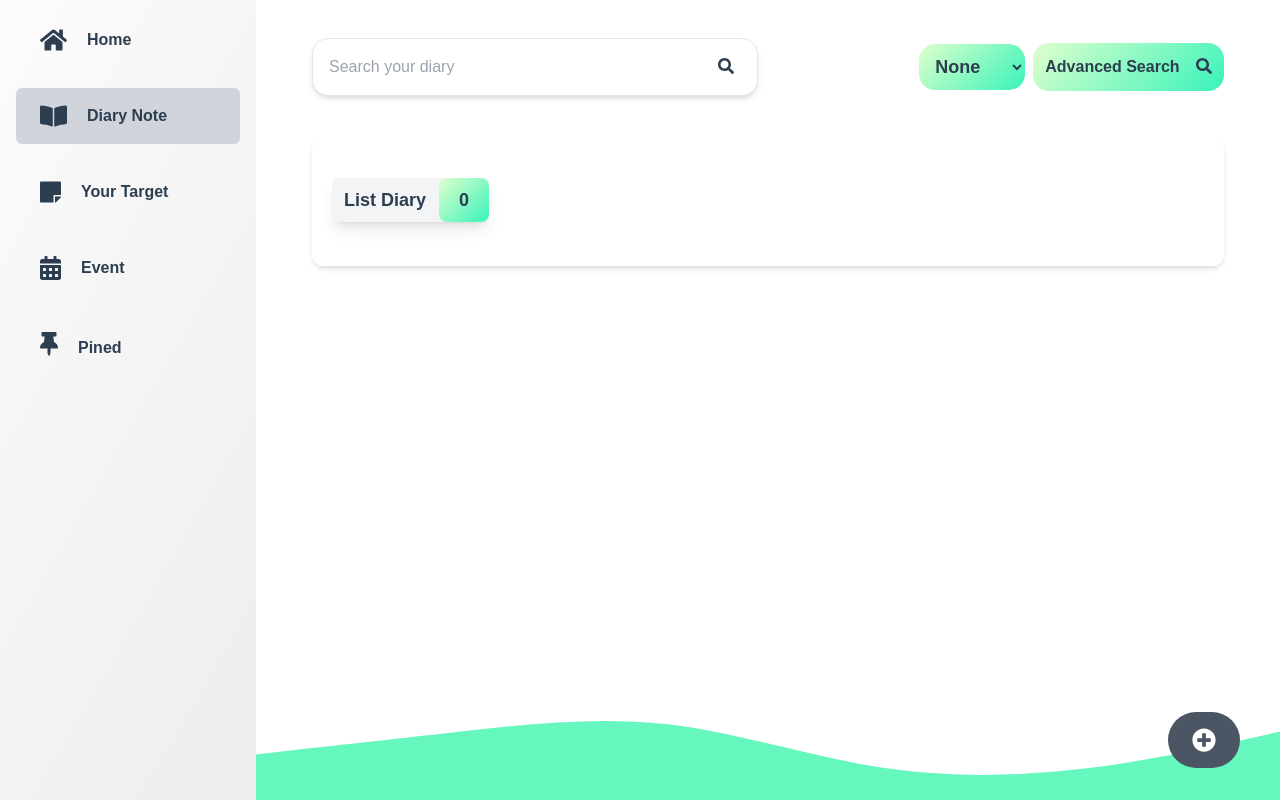
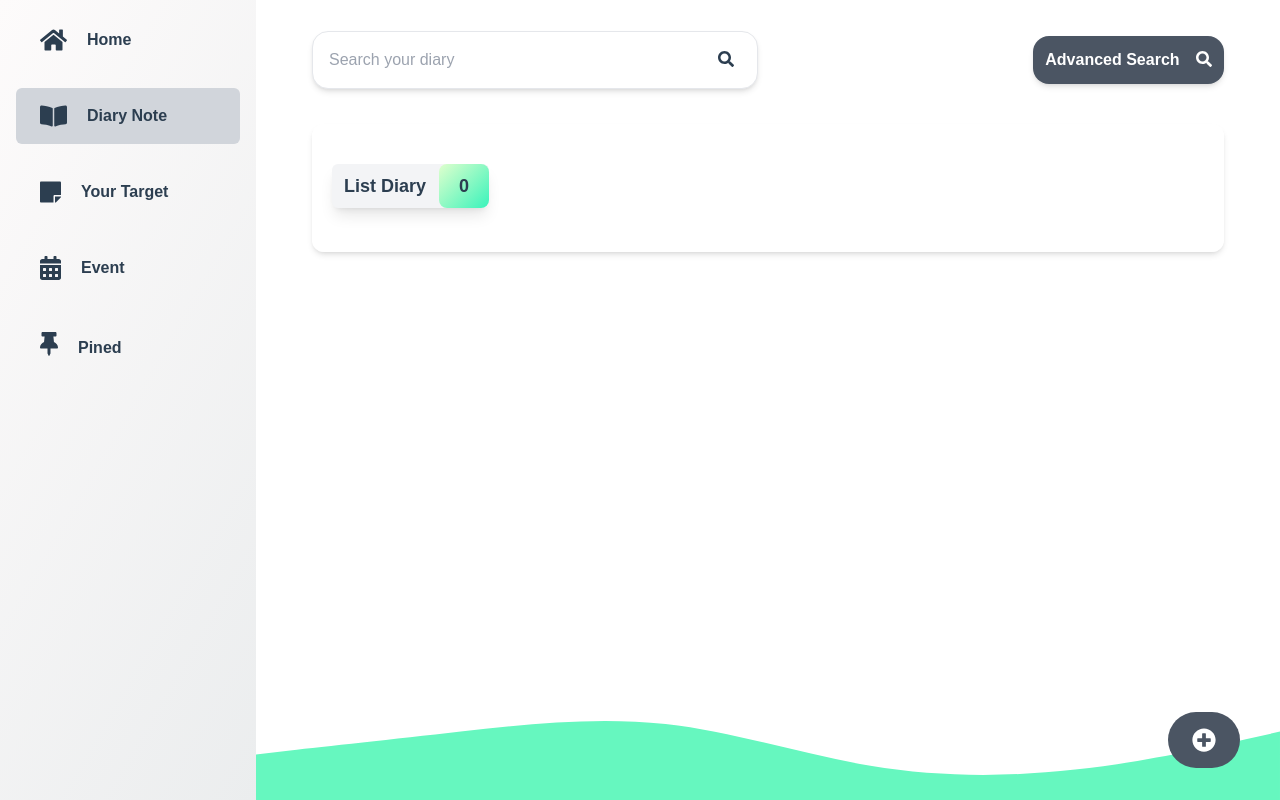
Before and after one commit to gkyla/moralize, a Vue app: page /diary-note in a window 1280 px wide. Built offline with nearby package versions, Linux system fonts and the light colour scheme; what @ckeditor/ckeditor5-vue would draw is missing.

Commit message:
update styling

```diff
--- a/src/views/DiaryNote.vue
+++ b/src/views/DiaryNote.vue
@@ -9,16 +9,10 @@
         <div
           class="lg:ml-auto flex items-center justify-between  flex-wrap gap-2"
         >
-          <div class="flex flex-col items-center">
-            <select name="Sort By" class="custom-select rounded-full">
-              <option value="none" selected>None</option>
-              <option>Default </option>
-            </select>
-          </div>
-
           <div class=" flex items-center">
             <button
-              class="box-atention-color rounded-2xl p-3 font-bold"
+              class="bg-gray-600 text-white rounded-2xl p-3 font-bold shadow-md"
+              :class="[advancedSearchToggle ? '' : '']"
               @click="advancedSearchToggle = !advancedSearchToggle"
             >
               Advanced Search
@@ -32,7 +26,14 @@
       class=" transition-all duration-500 ease-in-out overflow-hidden"
       :class="[advancedSearchToggle ? 'max-h-80 ' : 'max-h-0 ']"
     >
-      <div class="grid grid-cols-1">
+      <div class="grid grid-cols-2 gap-5 mt-2">
+        <div class="flex flex-col">
+          Sort By
+          <select name="Sort By" class="custom-select rounded-full">
+            <option value="none" selected>None</option>
+            <option>Default </option>
+          </select>
+        </div>
         <div class="flex flex-col">
           Mood
           <select name="mood" class="custom-select" v-model="select.mood">
@@ -163,6 +164,7 @@ export default {
             return false;
           }
         }
+
         return true;
       });
       return filteredData;
```
